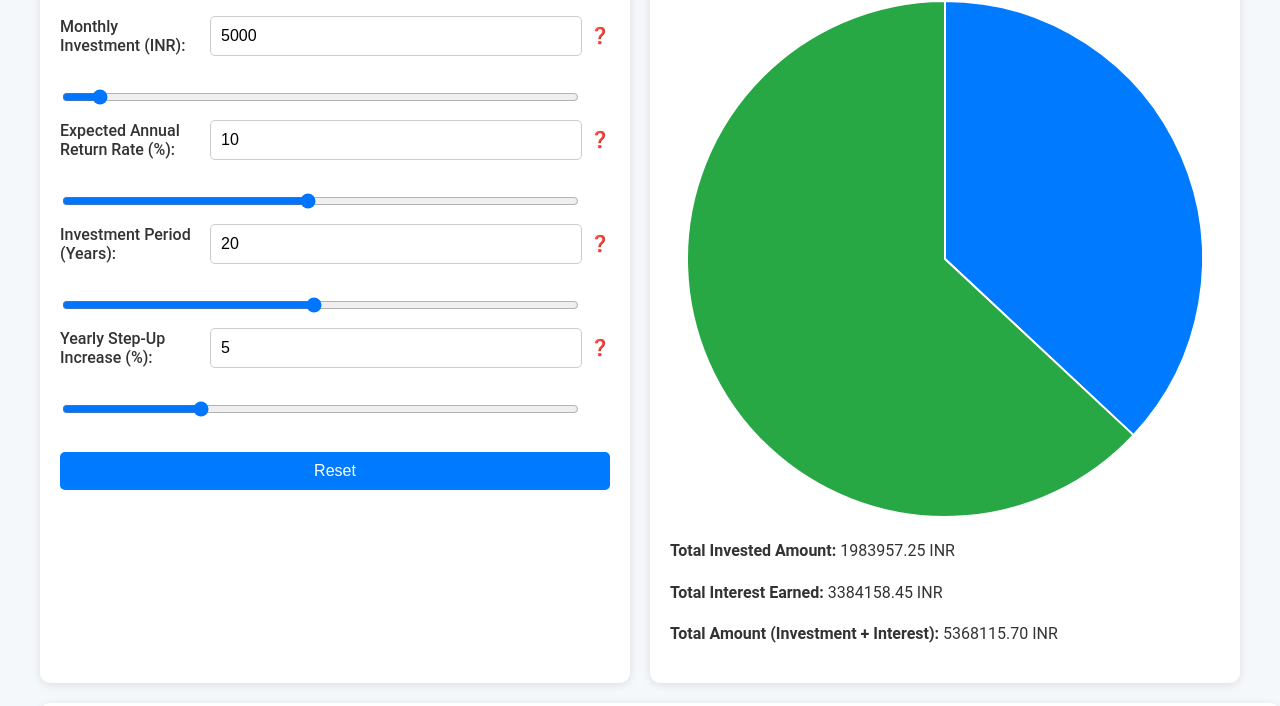
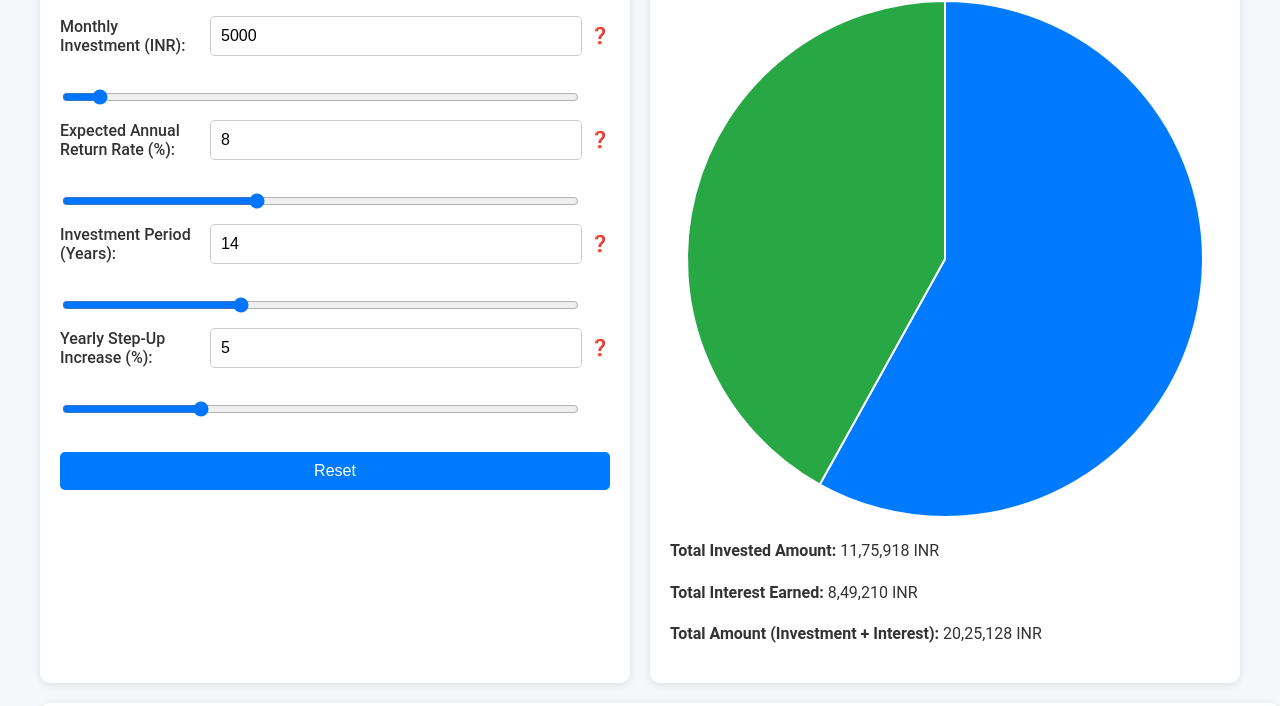
Before and after one commit to narendrakadali/nps, a plain HTML site: page index.html in a window 1280 px wide. Shown: the part 92-798 px from the top of the page. Drawn offline with nearby package versions, Linux system fonts and the light colour scheme.

Commit message:
Update index.html

```diff
--- a/index.html
+++ b/index.html
@@ -232,9 +232,9 @@ function calculateNPS() {
     const xirr = calculateXIRR(totalInvested, finalAmount, years);
 
     // Update summary section
-    document.getElementById('totalInvestedAmount').innerText = totalInvested.toFixed(2);
-    document.getElementById('totalInterestEarned').innerText = interestEarned.toFixed(2);
-    document.getElementById('totalAmount').innerText = finalAmount.toFixed(2);
+    document.getElementById('totalInvestedAmount').innerText = formatNumberWithCommas(totalInvested.toFixed(0));
+    document.getElementById('totalInterestEarned').innerText = formatNumberWithCommas(interestEarned.toFixed(0));
+    document.getElementById('totalAmount').innerText = formatNumberWithCommas(finalAmount.toFixed(0));
 
     // Display Pie Chart
     const ctx = document.getElementById('npsChart').getContext('2d');
@@ -301,20 +301,20 @@ function calculateXIRR(totalInvested, finalAmount, years) {
 
 function resetCalculator() {
     document.getElementById('monthlyInvestment').value = 5000;
-    document.getElementById('annualRate').value = 10;
-    document.getElementById('years').value = 20;
+    document.getElementById('annualRate').value = 8;
+    document.getElementById('years').value = 14;
     document.getElementById('stepUp').value = 5;
 
     document.getElementById('monthlyInvestmentSlider').value = 5000;
-    document.getElementById('annualRateSlider').value = 10;
-    document.getElementById('yearsSlider').value = 20;
+    document.getElementById('annualRateSlider').value = 8;
+    document.getElementById('yearsSlider').value = 14;
     document.getElementById('stepUpSlider').value = 5;
 
     calculateNPS();
 }
 
  function formatNumberWithCommas(number) {
-            return number.toString().replace(/\B(?=(\d{3})+(?!\d))/g, ",");
+            return number.toString().replace(/(\d)(?=(\d\d)+\d$)/g, "$1,");
         }
 
 window.onload = function() {
@@ -325,6 +325,14 @@ window.onload = function() {
                 };
             }
         };
+		// Update summary with formatted numbers
+            const totalInvestedElement = document.getElementById('totalInvestedAmount');
+            const totalInterestEarnedElement = document.getElementById('totalInterestEarned');
+            const totalAmountElement = document.getElementById('totalAmount');
+
+            totalInvestedElement.innerText = formatNumberWithCommas(totalInvestedElement.innerText);
+            totalInterestEarnedElement.innerText = formatNumberWithCommas(totalInterestEarnedElement.innerText);
+            totalAmountElement.innerText = formatNumberWithCommas(totalAmountElement.innerText);
 
 	</script>
 </body>
```
